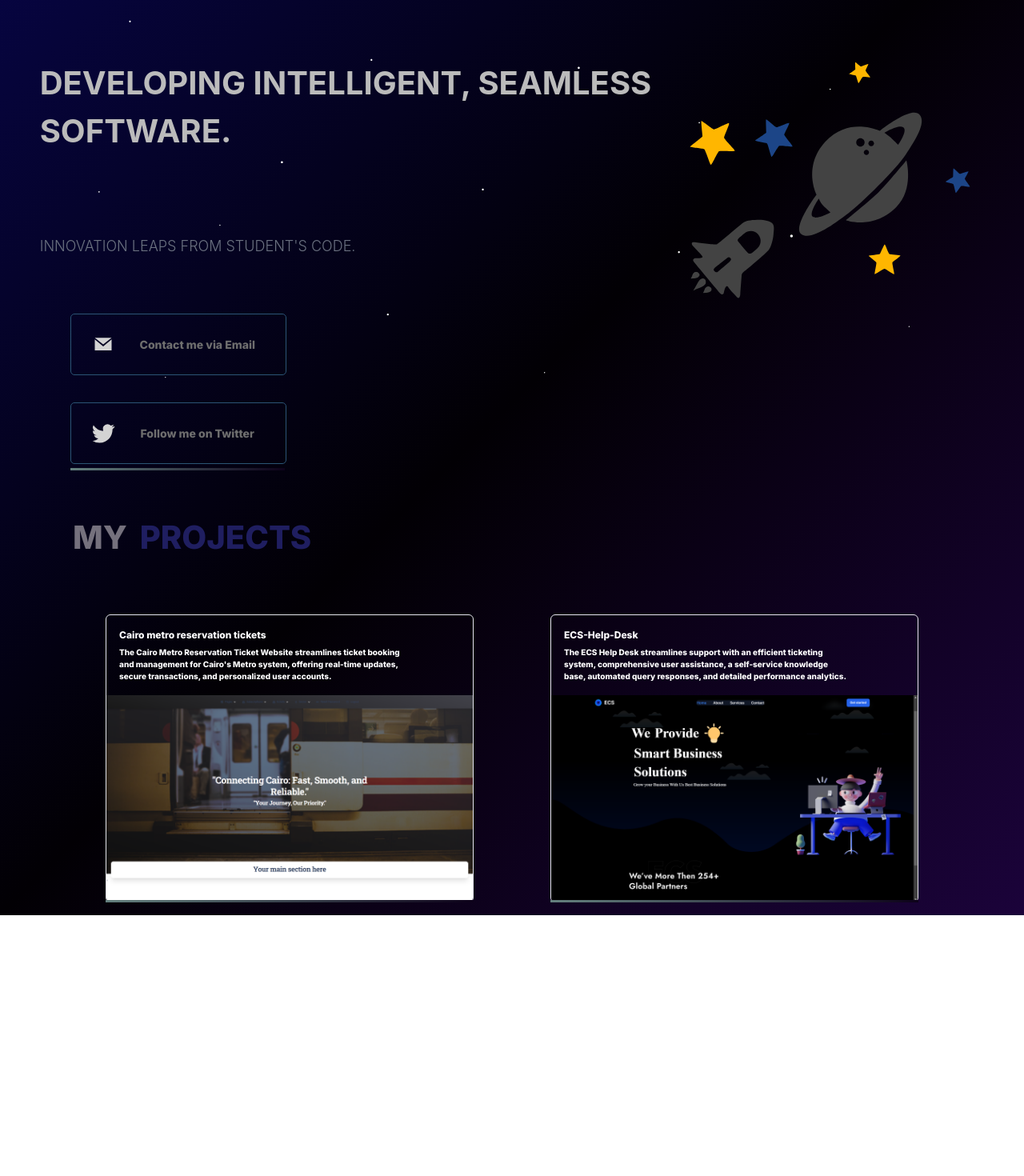
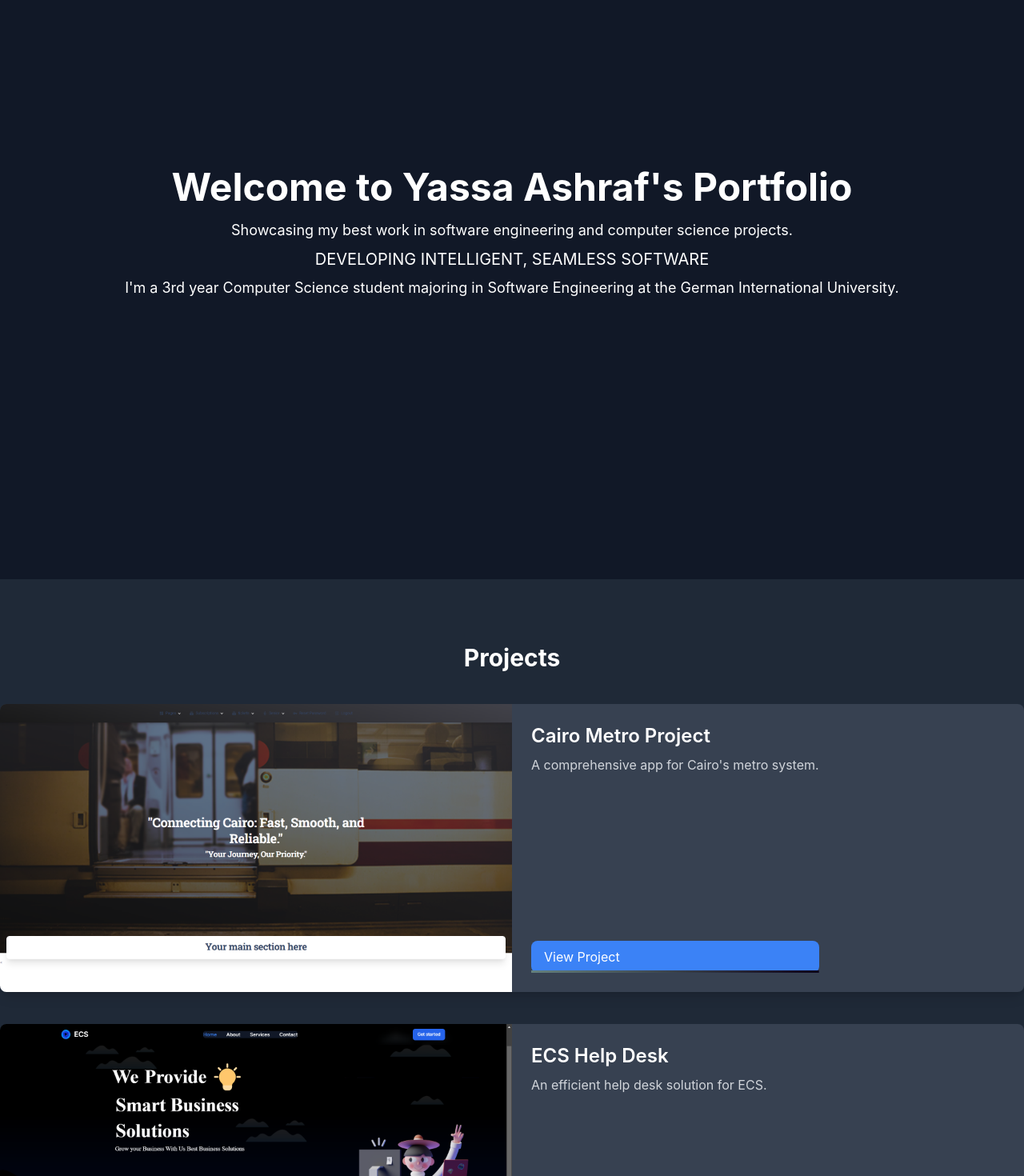
Before and after one commit to Yassa122/yassa-personal-app, a React (Create React App) app: page / in a window 1280 px wide. Shown: the part 140-1610 px from the top of the page at 80% size. Before the commit the page ends 1284 px from the top, so only its background shows below. Built offline with nearby package versions, Linux system fonts and the light colour scheme.

Commit message:
feat: Add Footer component

```diff
--- a/src/components/Home.jsx
+++ b/src/components/Home.jsx
@@ -1,100 +1,135 @@
-// src/Home.js
-import Navbar from "./Navbar";
-import TextComponent from "./TextComponent";
-import rocketAnimation from "./logo/SpaceRocket.json"; // Import the Lottie file
-import glowys from "./logo/glowy.json";
-import MyProjects from "./myProjects";
-import ProjectPreview from "./ProjectPreview";
-import preview from "./logo/CairoMetroImg.png";
-import preview2 from "./logo/Ecs-help-desk.png";
+import React from 'react';
+import { motion } from 'framer-motion';
+import Navbar from './Navbar';
+import Footer from './Footer.jsx';
+import preview from './logo/CairoMetroImg.png';
+import vd from './logo/Ecs-help-desk.png';
 
-import "./styles/Home.css";
-import Lottie from "lottie-react"; // Import Lottie
+const projects = [
+  {
+    id: 1,
+    title: "Cairo Metro Project",
+    description: "A comprehensive app for Cairo's metro system.",
+    imageUrl: preview,
+    link: "https://project-one-link.com"
+  },
+  {
+    id: 2,
+    title: "ECS Help Desk",
+    description: "An efficient help desk solution for ECS.",
+    imageUrl: vd,
+    link: "https://project-two-link.com"
+  },
+  {
+    id: 3,
+    title: "Project Three",
+    description: "Description of project three.",
+    imageUrl: "project-three-image-url.jpg",
+    link: "https://project-three-link.com"
+  },
+];
 
-function Home() {
-  // Lottie options
-  const defaultOptions = {
-    loop: true,
-    autoplay: true,
-    animationData: rocketAnimation,
-    rendererSettings: {
-      preserveAspectRatio: "xMidYMid slice",
-    },
-  };
-  const glowy = {
-    loop: true,
-    autoplay: true,
-    animationData: glowys,
-    rendererSettings: {
-      preserveAspectRatio: "xMidYMid slice",
-    },
-  };
+const Home = () => {
+  return (
+    <div className="bg-gray-900 text-white">
+      <Navbar />
+      {/* Hero Section */}
+      <section id="home" className="relative flex flex-col items-center justify-center h-screen bg-gray-900 text-white text-center p-10 overflow-hidden">
+        <motion.div
+          initial={{ opacity: 0 }}
+          animate={{ opacity: 0.2 }}
+          transition={{ duration: 2 }}
+        />
+        <motion.div
+          className="rounded-lg z-10"
+          initial={{ opacity: 0, y: -50 }}
+          animate={{ opacity: 1, y: 0 }}
+          transition={{ duration: 1 }}
+        >
+          <motion.h1
+            className="text-5xl font-bold"
+            initial={{ opacity: 0 }}
+            animate={{ opacity: 1 }}
+            transition={{ delay: 1, duration: 1 }}
+          >
+            Welcome to Yassa Ashraf's Portfolio
+          </motion.h1>
+          <motion.p
+            className="mt-4 text-lg"
+            initial={{ opacity: 0 }}
+            animate={{ opacity: 1 }}
+            transition={{ delay: 2, duration: 1 }}
+          >
+            Showcasing my best work in software engineering and computer science projects.
+          </motion.p>
+          <motion.p
+            className="mt-2 text-xl"
+            initial={{ opacity: 0 }}
+            animate={{ opacity: 1 }}
+            transition={{ delay: 3, duration: 1 }}
+          >
+            DEVELOPING INTELLIGENT, SEAMLESS SOFTWARE
+          </motion.p>
+          <motion.p
+            className="mt-2 text-lg"
+            initial={{ opacity: 0 }}
+            animate={{ opacity: 1 }}
+            transition={{ delay: 4, duration: 1 }}
+          >
+            I'm a 3rd year Computer Science student majoring in Software Engineering at the German International University.
+          </motion.p>
+          <div className="mt-6 flex justify-center space-x-4">
+            <motion.a
+              href="https://github.com/your-github-profile"
+              className="bg-blue-500 text-white py-2 px-4 rounded-lg hover:bg-blue-600"
+              initial={{ opacity: 0 }}
+              animate={{ opacity: 1 }}
+              transition={{ delay: 5, duration: 1 }}
+              target="_blank"
+              rel="noopener noreferrer"
+            >
+              GitHub Profile
+            </motion.a>
+            <motion.a
+              href="your-cv-download-link"
+              className="bg-green-500 text-white py-2 px-4 rounded-lg hover:bg-green-600"
+              initial={{ opacity: 0 }}
+              animate={{ opacity: 1 }}
+              transition={{ delay: 6, duration: 1 }}
+              download
+            >
+              Download CV
+            </motion.a>
+          </div>
+        </motion.div>
+      </section>
 
-  return (
-    <div
-      style={{
-        background:
-          "linear-gradient(to bottom right, #070547, #020004, #1B033A)",
-      }}
-      className="Home relative"
-    >
-      {/* Lottie Logo */}
-      <div
-        className="absolute mt-[30%] sm:mt-0"
-        style={{
-          zIndex: 1,
-          height: 1000,
-        }}
-      >
-        <Lottie {...glowy} />
-      </div>
-
-      <div
-        style={{
-          position: "absolute",
-          right: "0",
-          top: "120px",
-          maxWidth: "80%",
-          maxHeight: "100%",
-          zIndex: 1,
-        }}
-      >
-        <Lottie {...defaultOptions} />
-      </div>
-
-      <div className="flex flex-col min-h-fit z-10 relative">
-        <div className="flex-1 flex flex-col items-center justify-center">
-          <Navbar />
-
-          {/* Use flex-col here */}
-          <TextComponent
-            text1="Developing intelligent, seamless "
-            text2=" software."
-            subText="Innovation leaps from student's code."
-          />
-
-          {/* Added "My Projects" text here */}
-
-          <MyProjects />
-
-          {/* Projects container with flex display */}
-          <div className="flex flex-col sm:flex-row justify-center items-center lg:mt-[50px] mt-[20px] sm:space-x-24 space-y-4 sm:space-y-0">
-            <ProjectPreview
-              imageUrl={preview}
-              projectLink="https://cairometrosystem.onrender.com/"
-              title="Cairo metro reservation tickets"
-              description="The Cairo Metro Reservation Ticket Website streamlines ticket booking and management for Cairo's Metro system, offering real-time updates, secure transactions, and personalized user accounts."
-            />
-
-            <ProjectPreview
-              imageUrl={preview2}
-              projectLink="https://ecs-project-omega.vercel.app/#/Home"
-              title="ECS-Help-Desk"
-              description="The ECS Help Desk streamlines support with an efficient ticketing system, comprehensive user assistance, a self-service knowledge base, automated query responses, and detailed performance analytics."
-            />
+      {/* Projects Section */}
+      <section id="projects" className="py-20 bg-gray-800">
+        <div className="container mx-auto">
+          <h2 className="text-3xl font-bold text-center mb-10">Projects</h2>
+          <div className="space-y-10">
+            {projects.map((project) => (
+              <motion.div
+                key={project.id}
+                className="bg-gray-700 shadow-lg rounded-lg overflow-hidden transform transition duration-500 hover:scale-105 flex flex-col md:flex-row"
+                whileHover={{ scale: 1.05 }}
+              >
+                <img src={project.imageUrl} alt={project.title} className="w-full md:w-1/2 h-56 md:h-auto object-cover" />
+                <div className="p-6 flex flex-col justify-between">
+                  <div>
+                    <h3 className="text-2xl font-semibold mb-2">{project.title}</h3>
+                    <p className="text-gray-300 mb-4">{project.description}</p>
+                  </div>
+                  <a href={project.link} className="mt-4 inline-block bg-blue-500 text-white py-2 px-4 rounded-lg hover:bg-blue-600" target="_blank" rel="noopener noreferrer">View Project</a>
+                </div>
+              </motion.div>
+            ))}
           </div>
         </div>
-      </div>
+      </section>
+
+      <Footer />
     </div>
   );
 }
```
